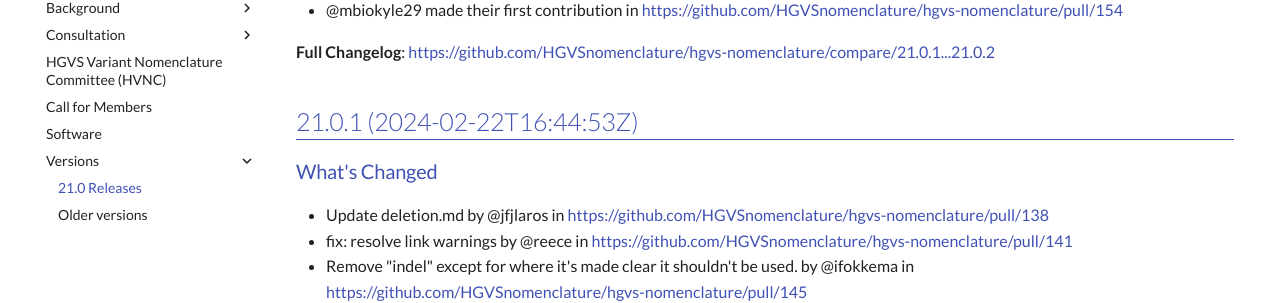
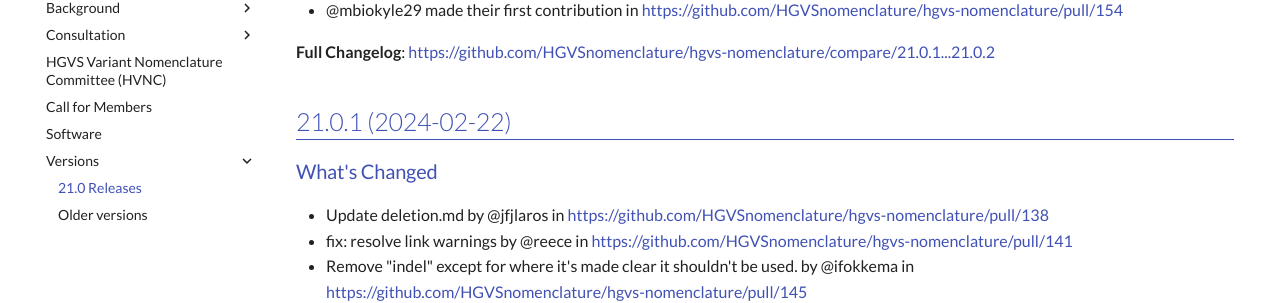
Before and after one commit to HGVSnomenclature/hgvs-nomenclature, an MkDocs documentation site: the page built from docs/versions/21.0.md, in a window 1280 px wide and 900 px high, scrolled down 543 px. Shown: the part 154-457 px from the top of the window. Built offline with MkDocs 1.6.1 and Material for MkDocs 9.7.7, drawn with Linux system fonts in a browser that asks for light colours.

Commit message:
remove T... of iso8601 timestamps

```diff
--- a/docs/versions/21.0.md
+++ b/docs/versions/21.0.md
@@ -18,7 +18,7 @@
 
 **Full Changelog**: https://github.com/HGVSnomenclature/hgvs-nomenclature/compare/21.0.1...21.0.2
 
-## 21.0.1 (2024-02-22T16:44:53Z)
+## 21.0.1 (2024-02-22)
 
 ### What's Changed
 * Update deletion.md by @jfjlaros in https://github.com/HGVSnomenclature/hgvs-nomenclature/pull/138
```
